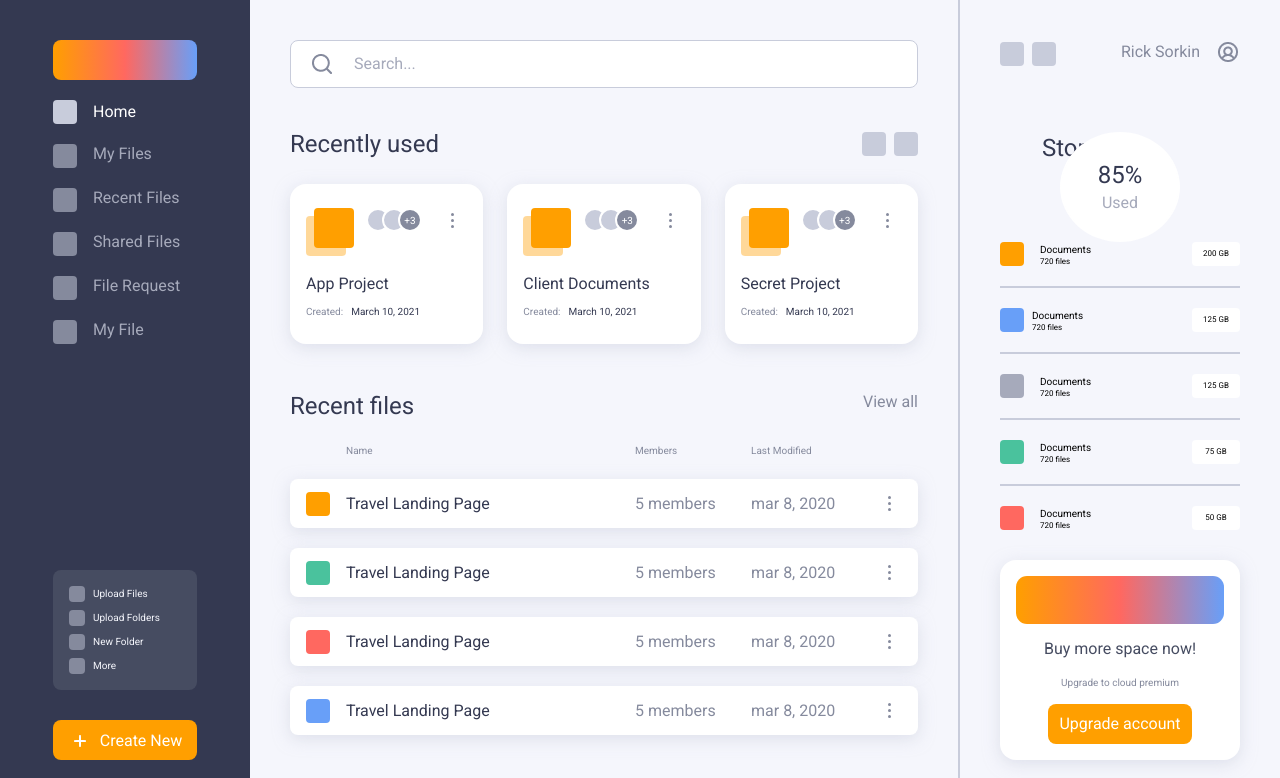
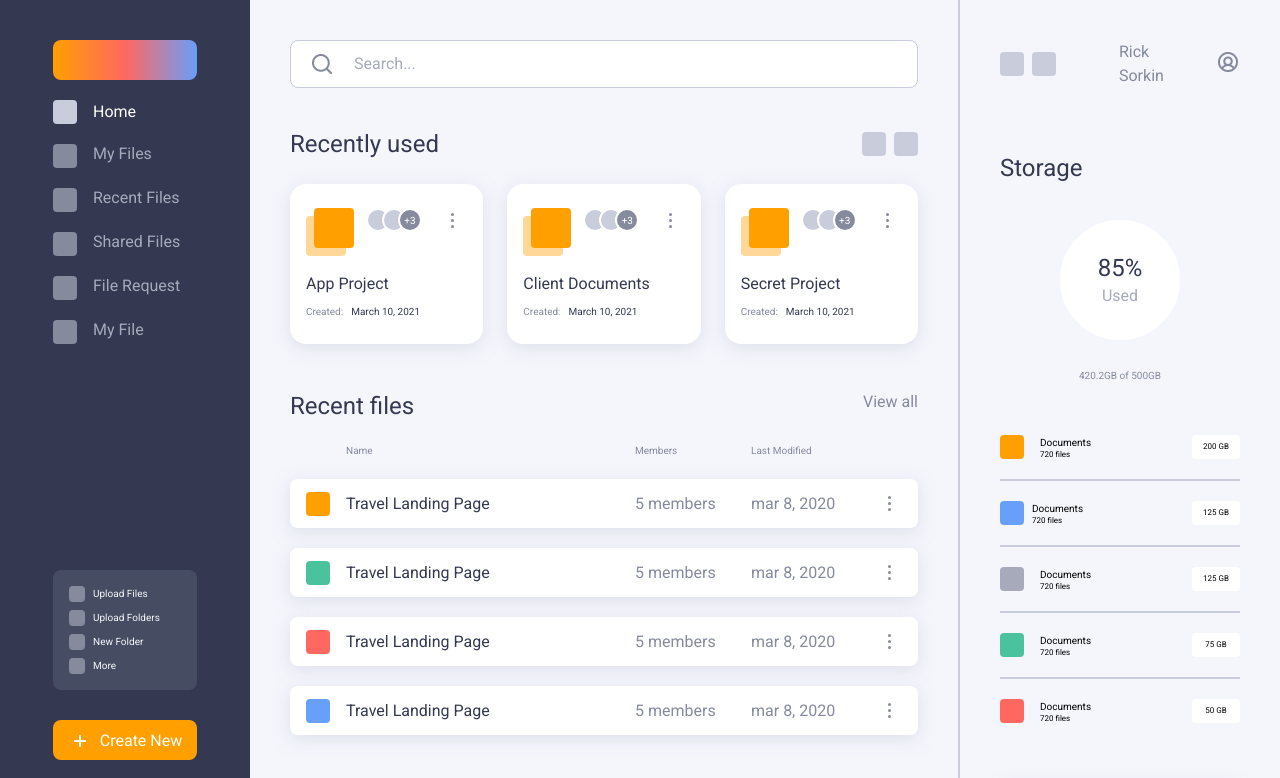
Before and after one commit to TravisKleinman/FIGMA_CHALL, a plain HTML site: page index.html in a window 1280 px wide. Shown: the top 778 px of the page. Drawn offline with Linux system fonts and the light colour scheme.

Commit message:
removed redundancies, right content fixed

```diff
--- a/base.css
+++ b/base.css
@@ -292,6 +292,7 @@ body {
   width: 120px;
   height: 120px;
   border-radius: 50%;
+  margin-top: 36px;
   border: 2px #FFFFFF solid;
   background-color: #FFFFFF;
   display: flex;
@@ -381,6 +382,7 @@ body {
 
 .row_wrapper_centered {
   display: flex;
+  flex-flow: row nowrap;
   align-items: center;
   justify-content: center;
 }
@@ -561,11 +563,6 @@ body {
 
 /* Right Section styles */
 
-.min_width {
-  min-width: 240px;
-  margin-left: 10;
-}
-
 .divider {
   border: 1px #C8CCDB solid;
 }
@@ -575,7 +572,6 @@ body {
 }
 
 .divider_line {
-  width: 240px;
   border: 1px #C8CCDB solid;
 }
 
@@ -584,6 +580,7 @@ body {
   flex-flow: column;
   flex: 1;
   gap: 20px;
+  margin-top: 51px;
 }
 
 .column_flex {
@@ -594,7 +591,7 @@ body {
 
 .huge_box {
   height: 216px;
-  margin-top: 30px;
+  margin-top: 60px;
   display: flex;
   flex-flow: column;
   align-items: center;
@@ -603,8 +600,16 @@ body {
 }
 
 .storage_wrapper {
-  width: 84px;
   height: 32px;
-  padding: 64px 196px 0px 40px;
+  margin-top: 64px;
   display: flex;
+  text-align: left;
 }
+
+.user_name {
+  margin-left: 63px;
+}
+
+.user_icon {
+  margin-left: 18px;
+}
--- a/index.html
+++ b/index.html
@@ -373,28 +373,32 @@
 
       <div class="divider"></div>
       <div class="right_section">
-        <div class="row_flex_spacebetween min_width">
-          <div class="row_wrapper">
+        <div class="min_width">
+          <div class="row_wrapper_centered">
             <div class="box smbox neut_grey_plus1 clickable_box"></div>
             <div
               class="box smbox neut_grey_plus1 margin_left_8 clickable_box"
             ></div>
+            <div class="body_m neut_grey_-1_text fake_atag user_name">
+              Rick Sorkin
             </div>
-          <div class="row_wrapper">
-            <div class="body_m neut_grey_-1_text fake_atag">Rick Sorkin</div>
-            <div class="clickable_box margin_left">
+            <div class="clickable_box user_icon">
               <img src="userCircle.png" />
             </div>
           </div>
+          <div class="storage_wrapper">
+            <div class="h1 neut_grey_-3_text fake_atag">Storage</div>
           </div>
 
-        <div class="h1 neut_grey_-3_text fake_atag storage_wrapper">
-          Storage
-        </div>
-
+          <div class="centered">
             <div class="usage_circle">
               <div class="h1 neut_grey_-3_text">85%</div>
               <div class="body_r neut_grey_text">Used</div>
+            </div>
+          </div>
+
+          <div class="centered" style="margin-top: 28px">
+            <div class="label neut_grey_-1_text">420.2GB of 500GB</div>
           </div>
 
           <div class="content_area">
@@ -469,6 +473,7 @@
             <div class="centered button orange white_text">Upgrade account</div>
           </div>
         </div>
+      </div>
 
       <!-- end root -->
     </div>
```
Lines whose indentation alone changed are shown as unchanged.
